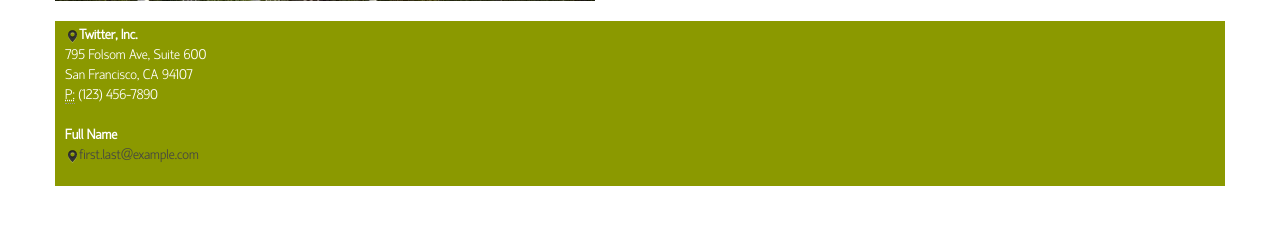
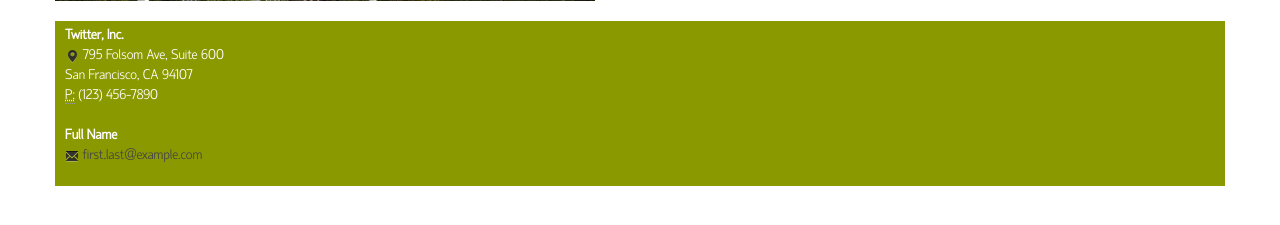
Before and after one commit to duniadua/mustached-octo-tyrion, a CodeIgniter app: page / in a window 1280 px wide. Shown: the part 479-704 px from the top of the page. Run offline with CodeIgniter, Linux system fonts and the light colour scheme; some libraries are stand-ins or nearby versions; some web fonts are replaced.

Commit message:
footer add icon

```diff
--- a/application/views/footer.php
+++ b/application/views/footer.php
@@ -10,15 +10,15 @@
             <div class="span4">
                 <div class="clearfix"></div>
                 <address>
-                    <i class="icon-map-marker"></i><strong>Twitter, Inc.</strong><br>
-                    795 Folsom Ave, Suite 600<br>
+                    <strong>Twitter, Inc.</strong><br>
+                    <i class="icon-map-marker"></i> 795 Folsom Ave, Suite 600<br>
                     San Francisco, CA 94107<br>
                     <abbr title="Phone">P:</abbr> (123) 456-7890
                 </address>
 
                 <address>
                     <strong>Full Name</strong><br>
-                    <i class="icon-map-marker"></i><a href="mailto:#">first.last@example.com</a>
+                    <i class="icon-envelope"></i><a href="mailto:#"> first.last@example.com</a>
                 </address>
             </div>
         </div>
```
